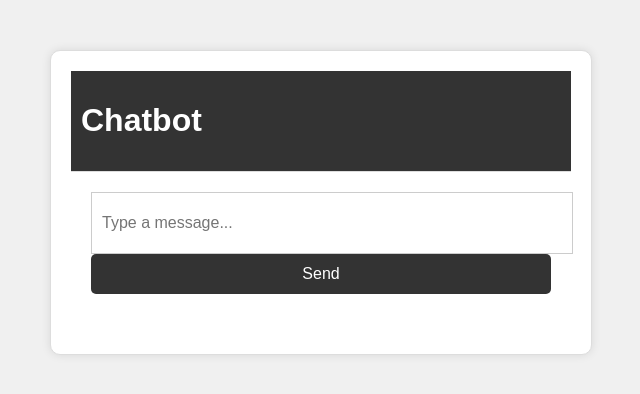
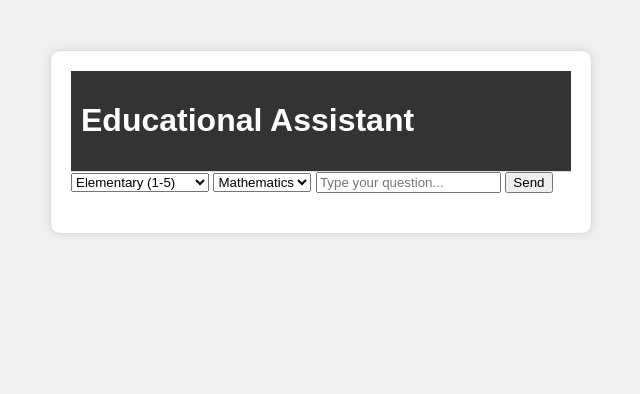
Before and after one commit to Anish-lab-blip/Cognita, a plain HTML site: page index.html in a window 1280 px wide. Shown: the whole page, without its empty margins (319-959 px from the left). Drawn offline with Linux system fonts and the light colour scheme.

Commit message:
Update index.html

```diff
--- a/index.html
+++ b/index.html
@@ -1,27 +1,31 @@
 <!DOCTYPE html>
-<html lang="en">
+<html>
 <head>
-    <meta charset="UTF-8">
-    <meta name="viewport" content="width=device-width, initial-scale=1.0">
-    <title>Chatbot</title>
+    <title>Educational Chatbot</title>
     <link rel="stylesheet" href="style.css">
 </head>
 <body>
     <div class="chat-container">
         <div class="chat-header">
-            <h1>Chatbot</h1>
+            <h1>Educational Assistant</h1>
         </div>
-        <div class="chat-body">
-            <div class="chat-input">
-                <input type="text" id="user-input" placeholder="Type a message...">
-                <button id="send-button">Send</button>
-            </div>
-            <div class="chat-output">
-                <p id="chat-output"></p>
-            </div>
+        <div class="chat-box" id="chatBox">
+            <!-- Messages will appear here -->
+        </div>
+        <div class="chat-input">
+            <select id="gradeLevel">
+                <option value="elementary">Elementary (1-5)</option>
+                <option value="middle">Middle School (6-8)</option>
+                <option value="high">High School (9-12)</option>
+            </select>
+            <select id="subject">
+                <option value="math">Mathematics</option>
+                <option value="science">Science</option>
+            </select>
+            <input type="text" id="userInput" placeholder="Type your question...">
+            <button onclick="sendMessage()">Send</button>
         </div>
     </div>
-
     <script src="script.js"></script>
 </body>
 </html>
```
